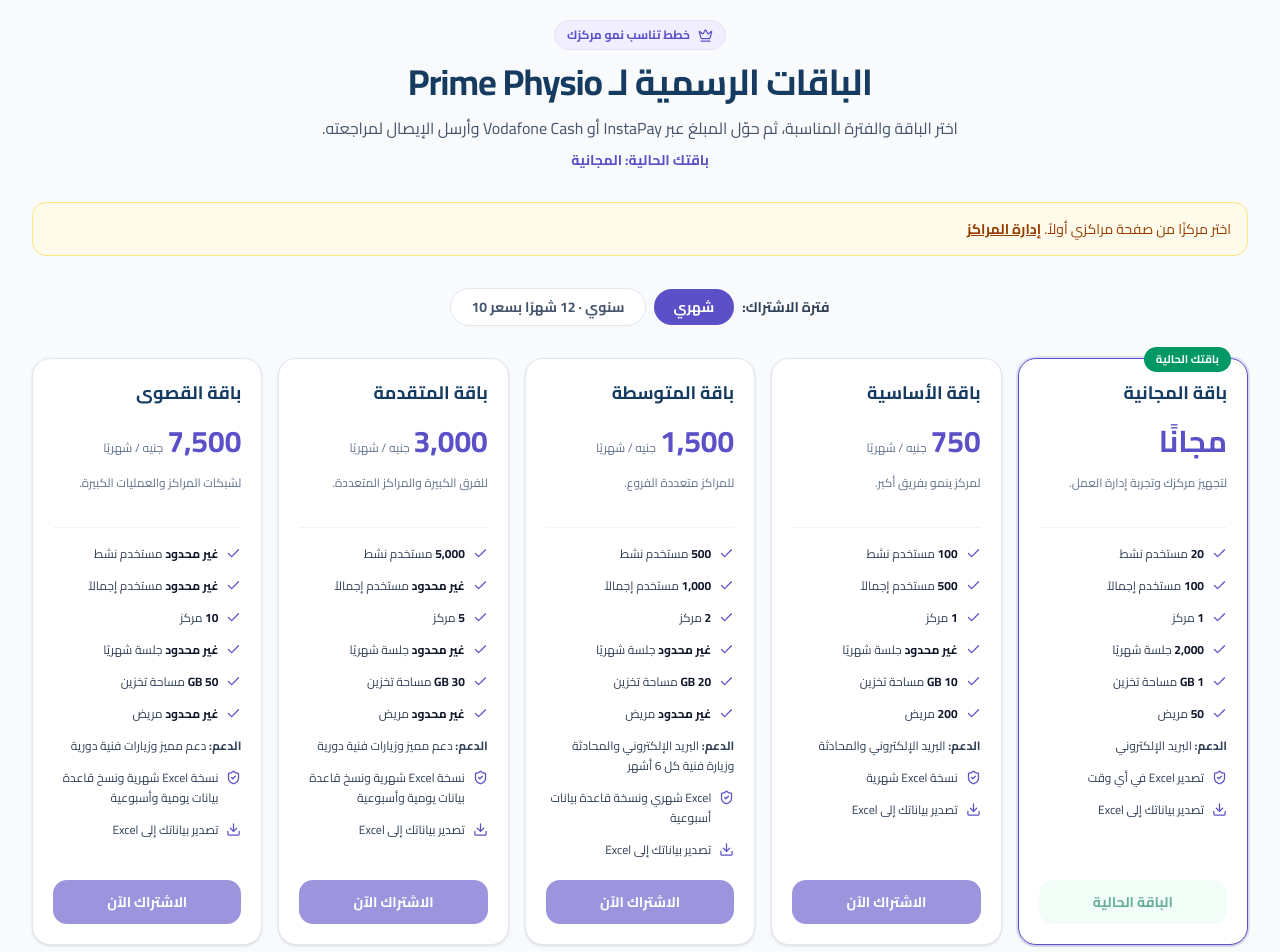
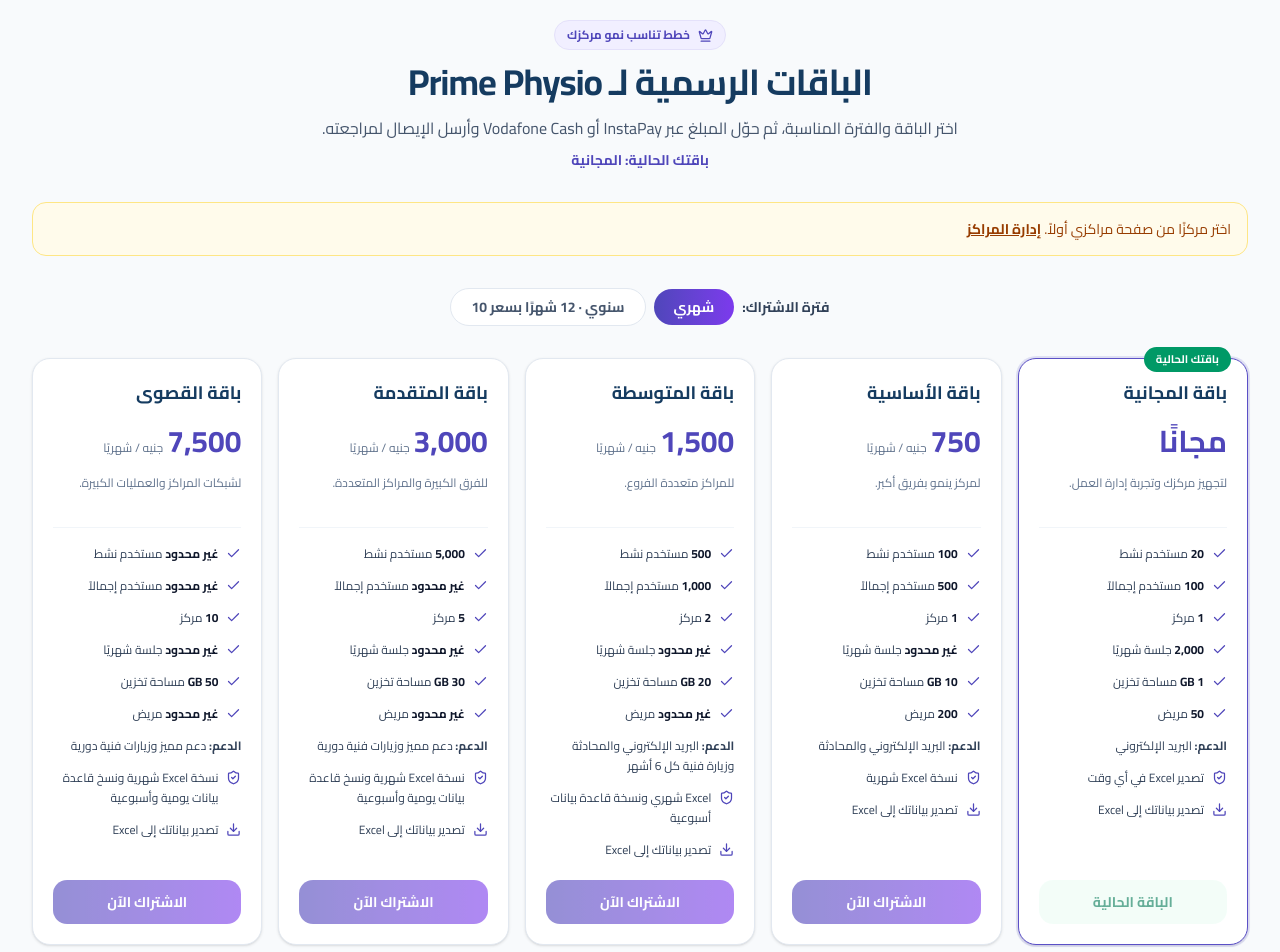
Before and after one commit to ahmedsalamaahmed28-a11y/Prime-Physio, a Next.js app: page /plans.php in a window 1280 px wide. Shown: the top 952 px of the page. Built offline with nearby package versions, Linux system fonts and the light colour scheme; no server answers; the database is empty; sample sign-in values are in the browser's storage.

Commit message:
Unify subscription and plans page controls with Prime Physio purple gradient

```diff
--- a/src/app/plans.php/page.tsx
+++ b/src/app/plans.php/page.tsx
@@ -132,17 +132,17 @@ export default function PlansPhpPage() {
     <main dir="rtl" className="min-h-screen w-full bg-[#F8FAFC] px-3 pb-12 pt-5 sm:px-6 lg:px-8">
       <div className="mx-auto max-w-7xl space-y-8">
         <header className="text-center">
-          <div className="mb-3 inline-flex items-center gap-2 rounded-full border border-[#E4E1FA] bg-[#F1EFFF] px-3 py-1.5 text-xs font-bold text-[#5B50C7]"><Crown size={15} /> خطط تناسب نمو مركزك</div>
+          <div className="mb-3 inline-flex items-center gap-2 rounded-full border border-[#E4E1FA] bg-[#F1EFFF] px-3 py-1.5 text-xs font-bold text-[#4F46BA]"><Crown size={15} /> خطط تناسب نمو مركزك</div>
           <h1 className="text-3xl font-extrabold tracking-tight text-[#153B60] sm:text-4xl">الباقات الرسمية لـ Prime Physio</h1>
           <p className="mx-auto mt-3 max-w-3xl text-sm leading-7 text-slate-600 sm:text-base">اختر الباقة والفترة المناسبة، ثم حوّل المبلغ عبر InstaPay أو Vodafone Cash وأرسل الإيصال لمراجعته.</p>
-          <p className="mt-2 text-sm font-bold text-[#5B50C7]">باقتك الحالية: {plans.find((p) => p.code === activePlan)?.name || "المجانية"}</p>
+          <p className="mt-2 text-sm font-bold text-[#4F46BA]">باقتك الحالية: {plans.find((p) => p.code === activePlan)?.name || "المجانية"}</p>
         </header>
 
         {!user?.clinicId && <div className="rounded-xl border border-amber-200 bg-amber-50 p-4 text-sm text-amber-800">اختر مركزًا من صفحة مراكزي أولاً. <Link href="/centers.php/" className="font-bold underline">إدارة المراكز</Link></div>}
         <div className="flex flex-wrap items-center justify-center gap-2">
           <span className="text-sm font-bold text-slate-700">فترة الاشتراك:</span>
-          <button type="button" onClick={() => setBillingPeriod("monthly")} className={`rounded-full px-5 py-2 text-sm font-bold ${billingPeriod === "monthly" ? "bg-[#5B50C7] text-white" : "border border-slate-200 bg-white text-slate-600"}`}>شهري</button>
-          <button type="button" onClick={() => setBillingPeriod("yearly")} className={`rounded-full px-5 py-2 text-sm font-bold ${billingPeriod === "yearly" ? "bg-[#5B50C7] text-white" : "border border-slate-200 bg-white text-slate-600"}`}>سنوي · 12 شهرًا بسعر 10</button>
+          <button type="button" onClick={() => setBillingPeriod("monthly")} className={`rounded-full px-5 py-2 text-sm font-bold ${billingPeriod === "monthly" ? "bg-gradient-to-r from-[#4F46BA] to-[#7c3aed] text-white" : "border border-slate-200 bg-white text-slate-600"}`}>شهري</button>
+          <button type="button" onClick={() => setBillingPeriod("yearly")} className={`rounded-full px-5 py-2 text-sm font-bold ${billingPeriod === "yearly" ? "bg-gradient-to-r from-[#4F46BA] to-[#7c3aed] text-white" : "border border-slate-200 bg-white text-slate-600"}`}>سنوي · 12 شهرًا بسعر 10</button>
         </div>
 
         {error && <div role="alert" className="flex items-start gap-2 rounded-xl border border-red-200 bg-red-50 p-4 text-sm text-red-700"><AlertCircle size={17} className="mt-0.5 shrink-0" />{error}</div>}
@@ -156,17 +156,17 @@ export default function PlansPhpPage() {
               <article key={plan.code} className={`relative flex flex-col rounded-2xl border bg-white p-5 shadow-sm transition hover:-translate-y-1 hover:shadow-lg ${current ? "border-[#5B50C7] ring-2 ring-[#5B50C7]/15" : "border-slate-200"}`}>
                 {current && <span className="absolute -top-3 right-4 rounded-full bg-emerald-600 px-3 py-1 text-[11px] font-extrabold text-white">باقتك الحالية</span>}
                 <h2 className="text-lg font-extrabold text-[#153B60]">باقة {plan.name}</h2>
-                <div className="mt-4 flex items-baseline gap-1"><strong className="text-3xl font-black text-[#5B50C7]">{price === 0 ? "مجانًا" : price.toLocaleString("en-EG")}</strong>{price > 0 && <span className="text-xs text-slate-500">جنيه {billingPeriod === "yearly" ? "/ سنويًا" : "/ شهريًا"}</span>}</div>
+                <div className="mt-4 flex items-baseline gap-1"><strong className="text-3xl font-black text-[#4F46BA]">{price === 0 ? "مجانًا" : price.toLocaleString("en-EG")}</strong>{price > 0 && <span className="text-xs text-slate-500">جنيه {billingPeriod === "yearly" ? "/ سنويًا" : "/ شهريًا"}</span>}</div>
                 {billingPeriod === "yearly" && price > 0 && <p className="mt-1 text-[11px] font-bold text-emerald-700">12 شهرًا بسعر 10 أشهر</p>}
                 <p className="mt-3 min-h-10 text-xs leading-6 text-slate-500">{plan.description}</p>
                 <div className="my-4 h-px bg-slate-100" />
                 <ul className="flex-1 space-y-3 text-xs leading-5 text-slate-700">
-                  {["مستخدم نشط", "مستخدم إجمالاً", "مركز", "جلسة شهريًا", "مساحة تخزين", "مريض"].map((label, i) => <li key={label} className="flex items-start gap-2"><Check size={15} className="mt-0.5 shrink-0 text-[#5B50C7]" /><span><b className="font-extrabold text-slate-900">{plan.limits[i]}</b> {label}</span></li>)}
+                  {["مستخدم نشط", "مستخدم إجمالاً", "مركز", "جلسة شهريًا", "مساحة تخزين", "مريض"].map((label, i) => <li key={label} className="flex items-start gap-2"><Check size={15} className="mt-0.5 shrink-0 text-[#4F46BA]" /><span><b className="font-extrabold text-slate-900">{plan.limits[i]}</b> {label}</span></li>)}
                   <li><b>الدعم:</b> {plan.support}</li>
-                  <li className="flex items-start gap-2"><ShieldCheck size={15} className="mt-0.5 shrink-0 text-[#5B50C7]" /><span>{plan.backup}</span></li>
-                  <li className="flex items-start gap-2"><Download size={15} className="mt-0.5 shrink-0 text-[#5B50C7]" /><span>تصدير بياناتك إلى Excel</span></li>
+                  <li className="flex items-start gap-2"><ShieldCheck size={15} className="mt-0.5 shrink-0 text-[#4F46BA]" /><span>{plan.backup}</span></li>
+                  <li className="flex items-start gap-2"><Download size={15} className="mt-0.5 shrink-0 text-[#4F46BA]" /><span>تصدير بياناتك إلى Excel</span></li>
                 </ul>
-                <button type="button" disabled={current || loading || !user?.clinicId} onClick={() => void choosePlan(plan)} className={`mt-5 flex min-h-11 items-center justify-center rounded-xl px-4 text-sm font-extrabold transition disabled:cursor-not-allowed disabled:opacity-60 ${current ? "bg-emerald-50 text-emerald-700" : "bg-[#5B50C7] text-white hover:bg-[#493FB0]"}`}>
+                <button type="button" disabled={current || loading || !user?.clinicId} onClick={() => void choosePlan(plan)} className={`mt-5 flex min-h-11 items-center justify-center rounded-xl px-4 text-sm font-extrabold transition disabled:cursor-not-allowed disabled:opacity-60 ${current ? "bg-emerald-50 text-emerald-700" : "bg-gradient-to-r from-[#4F46BA] to-[#7c3aed] text-white hover:from-[#4338ca] hover:to-[#6d28d9]"}`}>
                   {loading && selectedPlan?.code === plan.code ? <Loader2 size={17} className="animate-spin" /> : current ? "الباقة الحالية" : plan.code === "free" ? "اختيار المجانية" : "الاشتراك الآن"}
                 </button>
               </article>
@@ -196,7 +196,7 @@ export default function PlansPhpPage() {
 
         <footer className="flex flex-wrap items-center justify-between gap-3 border-t border-slate-200 py-5 text-xs text-slate-400">
           <p>© Prime Physio 2026. جميع الحقوق محفوظة.</p>
-          <nav className="flex gap-5"><Link href="/support" className="hover:text-[#5B50C7]">مركز المساعدة</Link><Link href="/terms" className="hover:text-[#5B50C7]">الشروط</Link><Link href="/privacy" className="hover:text-[#5B50C7]">الخصوصية</Link></nav>
+          <nav className="flex gap-5"><Link href="/support" className="hover:text-[#4F46BA]">مركز المساعدة</Link><Link href="/terms" className="hover:text-[#4F46BA]">الشروط</Link><Link href="/privacy" className="hover:text-[#4F46BA]">الخصوصية</Link></nav>
         </footer>
       </div>
 
@@ -204,7 +204,7 @@ export default function PlansPhpPage() {
         <div className="fixed inset-0 z-[100] flex items-center justify-center overflow-y-auto bg-slate-950/60 p-3 sm:p-6" role="dialog" aria-modal="true" aria-labelledby="payment-dialog-title">
           <div className="my-auto w-full max-w-xl rounded-2xl bg-white p-5 shadow-2xl sm:p-7">
             <div className="mb-5 flex items-start justify-between gap-3">
-              <div><h2 id="payment-dialog-title" className="text-xl font-extrabold text-[#153B60]">إتمام اشتراك باقة {selectedPlan.name}</h2><p className="mt-1 text-sm text-slate-500">المبلغ المطلوب: <b className="text-[#5B50C7]">{(billingPeriod === "yearly" ? selectedPlan.yearly : selectedPlan.monthly).toLocaleString("en-EG")} جنيه</b> · {billingPeriod === "yearly" ? "سنوي" : "شهري"}</p></div>
+              <div><h2 id="payment-dialog-title" className="text-xl font-extrabold text-[#153B60]">إتمام اشتراك باقة {selectedPlan.name}</h2><p className="mt-1 text-sm text-slate-500">المبلغ المطلوب: <b className="text-[#4F46BA]">{(billingPeriod === "yearly" ? selectedPlan.yearly : selectedPlan.monthly).toLocaleString("en-EG")} جنيه</b> · {billingPeriod === "yearly" ? "سنوي" : "شهري"}</p></div>
               <button type="button" onClick={() => setSelectedPlan(null)} className="rounded-full p-2 text-slate-500 hover:bg-slate-100" aria-label="إغلاق"><X size={20}/></button>
             </div>
             <div className="mb-5 overflow-hidden rounded-2xl border border-slate-200 bg-gradient-to-l from-white via-[#F8FAFF] to-[#F2F5FF] p-4 shadow-sm">
@@ -235,28 +235,28 @@ export default function PlansPhpPage() {
               !paymentConfig?.enabled || availableMethods.length === 0 ? <div className="rounded-xl bg-amber-50 p-4 text-sm text-amber-800">طرق الدفع غير متاحة حاليًا. يرجى التواصل مع الدعم الفني.</div> : (
                 <>
                   <div className="grid grid-cols-2 gap-3">
-                    {availableMethods.includes("instapay") && <button type="button" onClick={() => setPaymentMethod("instapay")} className={`rounded-xl border p-3 text-sm font-bold ${paymentMethod === "instapay" ? "border-[#5B50C7] bg-[#F4F2FF] text-[#5145B8]" : "border-slate-200 text-slate-600"}`}>InstaPay</button>}
-                    {availableMethods.includes("vodafone_cash") && <button type="button" onClick={() => setPaymentMethod("vodafone_cash")} className={`rounded-xl border p-3 text-sm font-bold ${paymentMethod === "vodafone_cash" ? "border-[#5B50C7] bg-[#F4F2FF] text-[#5145B8]" : "border-slate-200 text-slate-600"}`}>Vodafone Cash</button>}
+                    {availableMethods.includes("instapay") && <button type="button" onClick={() => setPaymentMethod("instapay")} className={`rounded-xl border p-3 text-sm font-bold ${paymentMethod === "instapay" ? "border-[#4F46BA] bg-gradient-to-r from-[#4F46BA] to-[#7c3aed] text-white shadow-sm" : "border-slate-200 text-slate-600"}`}>InstaPay</button>}
+                    {availableMethods.includes("vodafone_cash") && <button type="button" onClick={() => setPaymentMethod("vodafone_cash")} className={`rounded-xl border p-3 text-sm font-bold ${paymentMethod === "vodafone_cash" ? "border-[#4F46BA] bg-gradient-to-r from-[#4F46BA] to-[#7c3aed] text-white shadow-sm" : "border-slate-200 text-slate-600"}`}>Vodafone Cash</button>}
                   </div>
                   {paymentMethod === "instapay" ? (
                     <div className="mt-4 space-y-3 rounded-xl border border-slate-200 bg-slate-50 p-4">
-                      <div className="flex items-center justify-between gap-2"><span className="text-sm font-bold text-slate-700">معرف InstaPay</span><button type="button" onClick={() => void copyValue(paymentConfig.methods.instapay.account)} className="flex items-center gap-1 text-xs font-bold text-[#5B50C7]"><Copy size={14}/> نسخ</button></div>
+                      <div className="flex items-center justify-between gap-2"><span className="text-sm font-bold text-slate-700">معرف InstaPay</span><button type="button" onClick={() => void copyValue(paymentConfig.methods.instapay.account)} className="flex items-center gap-1 text-xs font-bold text-[#4F46BA]"><Copy size={14}/> نسخ</button></div>
                       <p dir="ltr" className="text-left font-bold text-slate-900">{paymentConfig.methods.instapay.account}</p>
-                      <div className="flex items-center justify-between gap-2"><span className="text-sm font-bold text-slate-700">رقم الهاتف المرتبط</span><button type="button" onClick={() => void copyValue(paymentConfig.methods.instapay.phone)} className="flex items-center gap-1 text-xs font-bold text-[#5B50C7]"><Copy size={14}/> نسخ</button></div>
+                      <div className="flex items-center justify-between gap-2"><span className="text-sm font-bold text-slate-700">رقم الهاتف المرتبط</span><button type="button" onClick={() => void copyValue(paymentConfig.methods.instapay.phone)} className="flex items-center gap-1 text-xs font-bold text-[#4F46BA]"><Copy size={14}/> نسخ</button></div>
                       <p dir="ltr" className="text-left font-bold text-slate-900">{paymentConfig.methods.instapay.phone}</p>
-                      <a href={paymentConfig.methods.instapay.link} target="_blank" rel="noreferrer" className="inline-flex items-center gap-2 rounded-lg bg-[#5B50C7] px-4 py-2 text-sm font-bold text-white"><ExternalLink size={15}/> فتح InstaPay</a>
+                      <a href={paymentConfig.methods.instapay.link} target="_blank" rel="noreferrer" className="inline-flex items-center gap-2 rounded-lg bg-gradient-to-r from-[#4F46BA] to-[#7c3aed] px-4 py-2 text-sm font-bold text-white hover:from-[#4338ca] hover:to-[#6d28d9]"><ExternalLink size={15}/> فتح InstaPay</a>
                     </div>
                   ) : (
                     <div className="mt-4 space-y-2 rounded-xl border border-slate-200 bg-slate-50 p-4">
                       <p className="text-sm font-bold text-slate-700">حوّل المبلغ إلى محفظة Vodafone Cash</p>
-                      <div className="flex items-center justify-between gap-2"><p dir="ltr" className="text-lg font-extrabold text-slate-900">{paymentConfig.methods.vodafone_cash.phone}</p><button type="button" onClick={() => void copyValue(paymentConfig.methods.vodafone_cash.phone)} className="flex items-center gap-1 text-xs font-bold text-[#5B50C7]"><Copy size={14}/> نسخ الرقم</button></div>
+                      <div className="flex items-center justify-between gap-2"><p dir="ltr" className="text-lg font-extrabold text-slate-900">{paymentConfig.methods.vodafone_cash.phone}</p><button type="button" onClick={() => void copyValue(paymentConfig.methods.vodafone_cash.phone)} className="flex items-center gap-1 text-xs font-bold text-[#4F46BA]"><Copy size={14}/> نسخ الرقم</button></div>
                     </div>
                   )}
                   <div className="mt-4 space-y-3">
                     <div className="rounded-xl border border-[#DCD7FF] bg-[#F7F6FF] p-4">
                       <div className="flex flex-wrap items-center justify-between gap-2">
                         <label className="text-sm font-extrabold text-[#40369C]">رقم العملية المخصص لطلبك</label>
-                        <button type="button" disabled={!referenceCode} onClick={() => void copyValue(referenceCode)} className="inline-flex items-center gap-1 rounded-lg bg-[#5B50C7] px-3 py-2 text-xs font-bold text-white disabled:opacity-50"><Copy size={14}/> نسخ الرقم</button>
+                        <button type="button" disabled={!referenceCode} onClick={() => void copyValue(referenceCode)} className="inline-flex items-center gap-1 rounded-lg bg-gradient-to-r from-[#4F46BA] to-[#7c3aed] px-3 py-2 text-xs font-bold text-white hover:from-[#4338ca] hover:to-[#6d28d9] disabled:opacity-50"><Copy size={14}/> نسخ الرقم</button>
                       </div>
                       <p dir="ltr" className="mt-2 rounded-lg border border-[#E5E1FF] bg-white px-3 py-3 text-center font-mono text-lg font-black tracking-wider text-slate-900">{referenceCode || "جارٍ إنشاء الرقم..."}</p>
                       <p className="mt-2 text-xs leading-6 text-slate-600">انسخ الرقم واكتبه في خانة «ملاحظات التحويل» داخل InstaPay أو Vodafone Cash قبل تأكيد التحويل، حتى نتمكن من مطابقة المبلغ بطلبك.</p>
@@ -268,7 +268,7 @@ export default function PlansPhpPage() {
                   {error && <p className="mt-3 rounded-lg bg-red-50 p-3 text-sm text-red-700">{error}</p>}
                   <div className="mt-5 flex flex-col-reverse gap-2 sm:flex-row">
                     <button type="button" onClick={() => setSelectedPlan(null)} className="rounded-xl border border-slate-200 px-4 py-3 text-sm font-bold text-slate-600">إلغاء</button>
-                    <button type="button" disabled={loading || !referenceCode || !receipt} onClick={() => void submitPayment()} className="flex flex-1 items-center justify-center gap-2 rounded-xl bg-[#5B50C7] px-4 py-3 text-sm font-extrabold text-white disabled:opacity-50">{loading ? <Loader2 className="animate-spin" size={17}/> : <Smartphone size={17}/>} إرسال طلب الدفع للمراجعة</button>
+                    <button type="button" disabled={loading || !referenceCode || !receipt} onClick={() => void submitPayment()} className="flex flex-1 items-center justify-center gap-2 rounded-xl bg-gradient-to-r from-[#4F46BA] to-[#7c3aed] px-4 py-3 text-sm font-extrabold text-white hover:from-[#4338ca] hover:to-[#6d28d9] disabled:opacity-50">{loading ? <Loader2 className="animate-spin" size={17}/> : <Smartphone size={17}/>} إرسال طلب الدفع للمراجعة</button>
                   </div>
                   <p className="mt-3 text-center text-xs leading-5 text-slate-500">لن يتم تفعيل الاشتراك قبل أن تتحقق الإدارة من وصول المبلغ.</p>
                 </>
```
